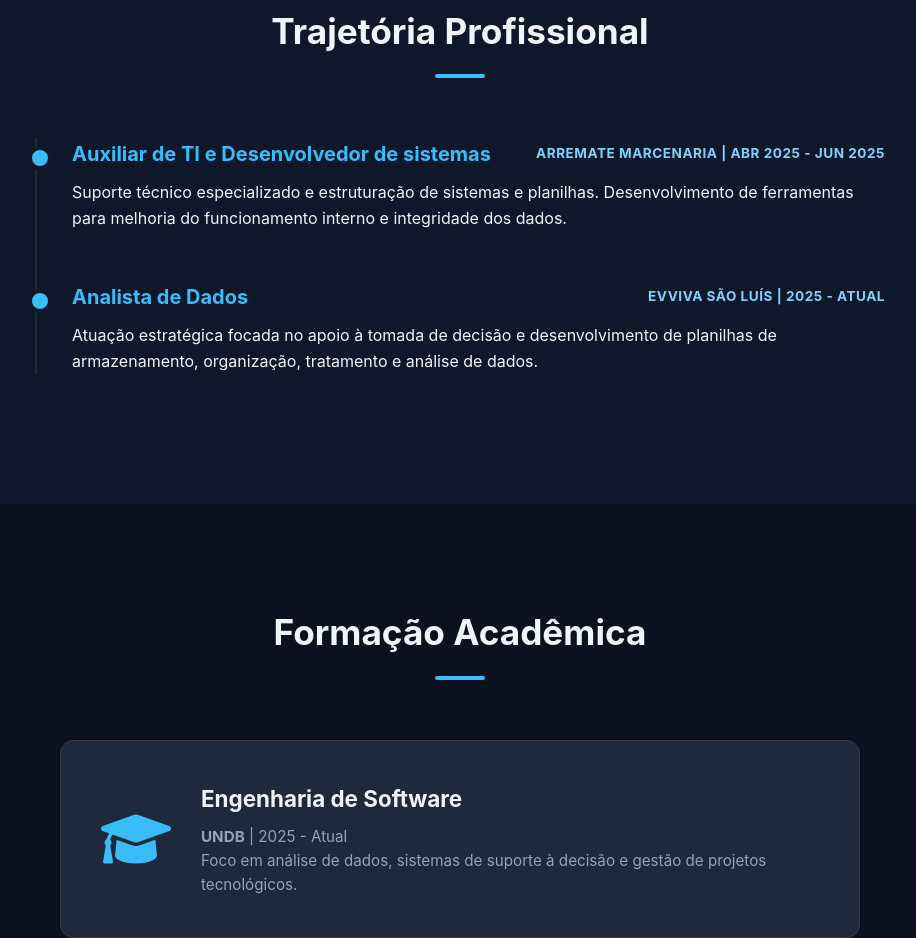
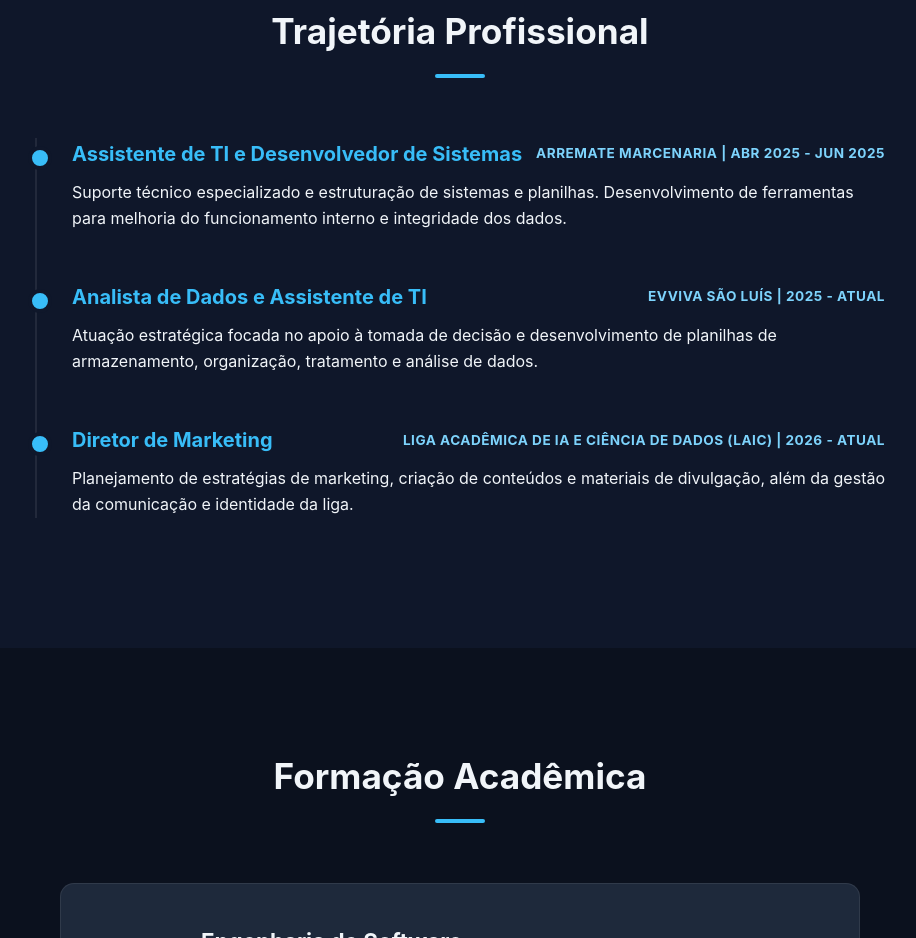
Before and after one commit to joaogomesdev/portfolio, a plain HTML site: page index.html in a window 1280 px wide. Shown: the part 1569-2507 px from the top of the page, without its empty margins (180-1096 px from the left). Drawn offline with Linux system fonts and the light colour scheme.

Commit message:
nova experiência

```diff
--- a/index.html
+++ b/index.html
@@ -68,7 +68,7 @@
 
         <div class="exp-item">
             <div class="exp-header">
-                <h3>Auxiliar de TI e Desenvolvedor de sistemas</h3>
+                <h3>Assistente de TI e Desenvolvedor de Sistemas</h3>
                 <span class="company">Arremate Marcenaria | Abr 2025 - Jun 2025</span>
             </div>
             <p>Suporte técnico especializado e estruturação de sistemas e planilhas. Desenvolvimento de ferramentas para melhoria do funcionamento interno e integridade dos dados.</p>
@@ -76,10 +76,18 @@
 
         <div class="exp-item">
             <div class="exp-header">
-                <h3>Analista de Dados</h3>
+                <h3>Analista de Dados e Assistente de TI</h3>
                 <span class="company">Evviva São Luís | 2025 - Atual</span>
             </div>
             <p>Atuação estratégica focada no apoio à tomada de decisão e desenvolvimento de planilhas de armazenamento, organização, tratamento e análise de dados.</p>
+        </div>
+
+        <div class="exp-item">
+            <div class="exp-header">
+                <h3>Diretor de Marketing</h3>
+                <span class="company">Liga Acadêmica de IA e Ciência de Dados (LAIC) | 2026 - Atual</span>
+            </div>
+            <p>Planejamento de estratégias de marketing, criação de conteúdos e materiais de divulgação, além da gestão da comunicação e identidade da liga.</p>
         </div>
 
     </div>
```
